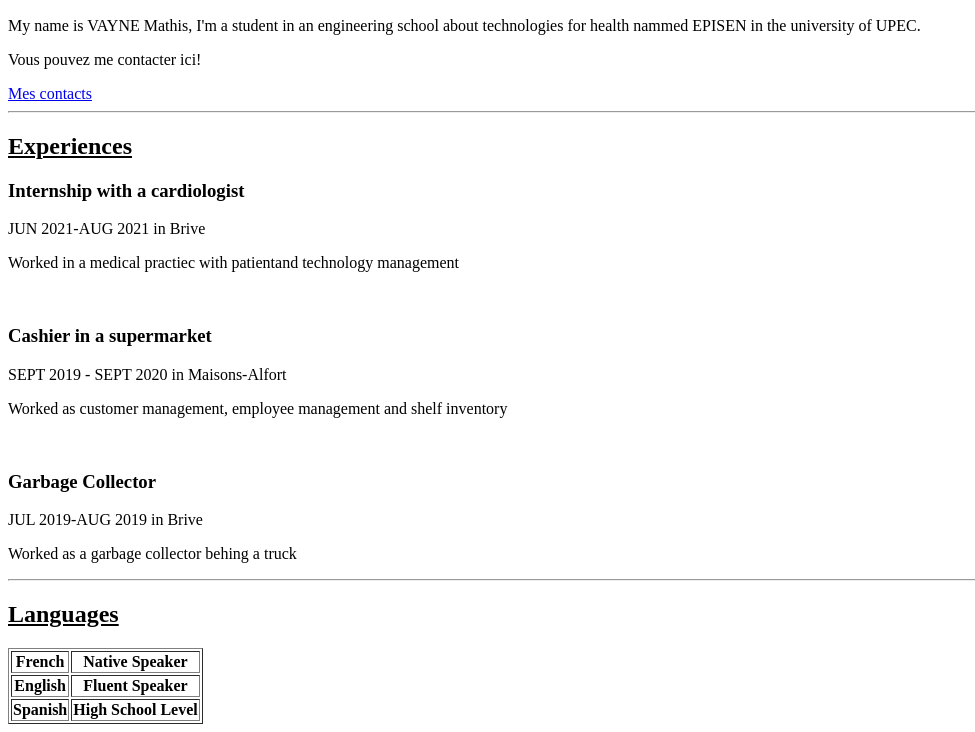
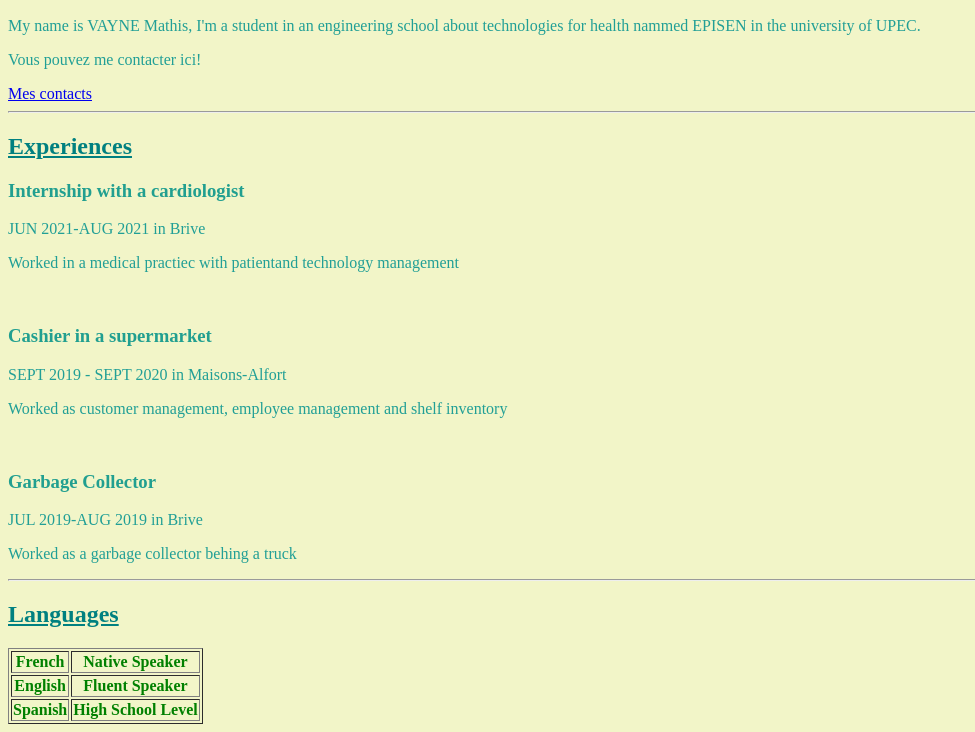
Before and after one commit to MathisVayne/CV, a plain HTML site: page index.html in a window 1280 px wide. Shown: the part 283-1015 px from the top of the page, without its empty margins (0-975 px from the left). Drawn offline with Linux system fonts and the light colour scheme.

Commit message:
Add files via upload

```diff
--- /dev/null
+++ b/css/formulaire.css
@@ -0,0 +1,11 @@
+body{
+    background-color: #F2F5C8;
+}
+
+h1{
+    color:teal;
+}
+
+label {
+    color: #219F90;
+}
--- /dev/null
+++ b/css/index.css
@@ -0,0 +1,24 @@
+body{
+    background-color: #F2F5C8;
+}
+
+h1 , h2{
+    color: teal;
+}
+
+h3 {
+    color: #219F90;
+}
+
+
+p {
+    color: #219F96
+}
+
+p:hover{
+    color: #65C18C;
+}
+
+table {
+    color: green;
+}
--- a/index.html
+++ b/index.html
@@ -2,6 +2,7 @@
 <html>
     <head>
         <meta charset="utf-8">
+        <link rel="stylesheet" href="css/index.css">
         <title> CV Mathis Vayne</title>
     </head>
     <body>
```
Also changed, not shown: formulaire.html (+1 -0 lines).
